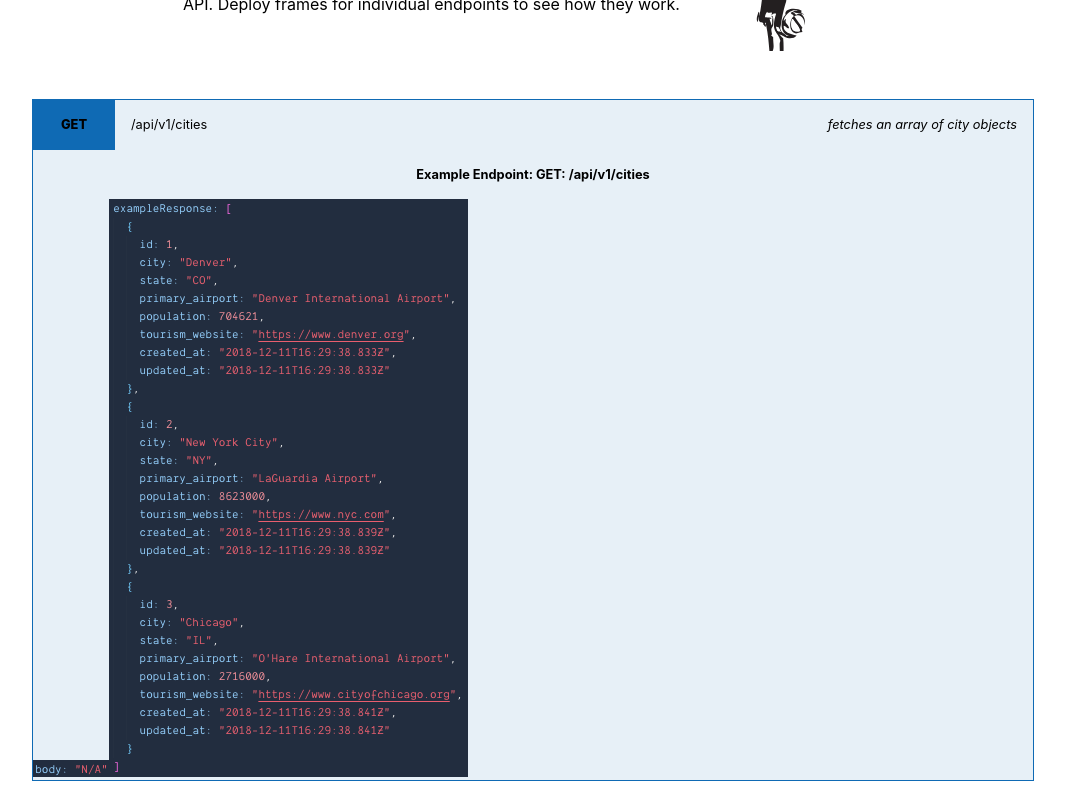
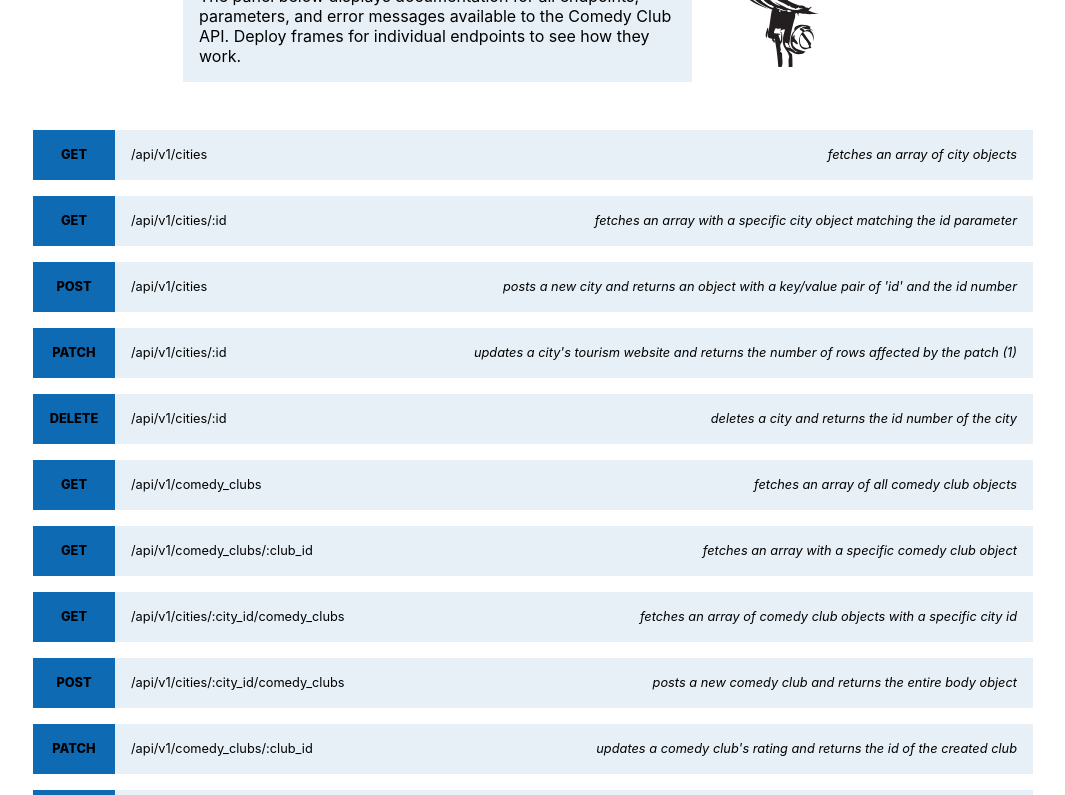
Before and after one commit to relasine/comedy-club-api-docs, a React (Create React App) app: page / in a window 1280 px wide. Shown: the part 380-1175 px from the top of the page, without its empty margins (107-1172 px from the left). Built offline with nearby package versions, Linux system fonts and the light colour scheme.

Commit message:
Add styling, modals

```diff
--- a/src/components/App/App.js
+++ b/src/components/App/App.js
@@ -5,12 +5,37 @@ import Instructions from "../Instructions";
 import PaneContainer from "../PaneContainer";
 
 class App extends Component {
+  constructor() {
+    super();
+
+    this.state = {
+      modalDeployed: false
+    };
+  }
+
+  modalsOpen = () => {
+    this.setState({
+      modalDeployed: true
+    });
+  };
+
+  modalsClosed = () => {
+    this.setState({
+      modalDeployed: false
+    });
+  };
+
   render() {
     return (
       <div className="App">
+        <div className={`dark-overlay ${this.state.modalDeployed}`} />
         <Intro />
         <Instructions />
-        <PaneContainer />
+        <PaneContainer
+          openModal={this.modalsOpen}
+          closeModal={this.modalsClosed}
+          modalDeployed={this.state.modalDeployed}
+        />
         <div />
       </div>
     );
--- a/src/components/ExampleModal/index.js
+++ b/src/components/ExampleModal/index.js
@@ -3,11 +3,16 @@ import "../../styles/ExampleModal.css";
 
 class ExampleModal extends Component {
   render() {
+    const { data, showStatus, closeModal } = this.props;
+
     return (
-      <aside className="example-modal">
-        <h4>Example Endpoint: {this.props.data.exampleUrl}</h4>
-        <img src={this.props.data.body} alt="body-example" />
-        <img src={this.props.data.exampleResponse} alt="example-response" />
+      <aside className={`example-modal ${showStatus}`}>
+        <button onClick={closeModal}>close</button>
+        <h4>Example Endpoint: {data.exampleUrl}</h4>
+        <h4>Example Body Object:</h4>
+        <img src={data.body} alt="body-example" />
+        <h4>Example Response Object</h4>
+        <img src={data.exampleResponse} alt="example-response" />
         <div />
       </aside>
     );
--- a/src/components/Pane/index.js
+++ b/src/components/Pane/index.js
@@ -7,14 +7,34 @@ class Pane extends Component {
     super();
 
     this.state = {
-      deployed: false
+      deployed: false,
+      modalStatus: false
     };
   }
 
-  handleClick = () => {
+  handleClick = e => {
+    if (e.target.innerText === "show example" || this.props.modalDeployed) {
+      return;
+    }
     this.setState({
-      deployed: !this.state.deployed
+      deployed: !this.state.deployed,
+      modalStatus: false
     });
+  };
+
+  openModal = () => {
+    console.log(this.props.modalDeployed);
+    this.setState({
+      modalStatus: true
+    });
+    this.props.openModal();
+  };
+
+  closeModal = () => {
+    this.setState({
+      modalStatus: false
+    });
+    this.props.closeModal();
   };
 
   render() {
@@ -56,8 +76,13 @@ class Pane extends Component {
             <span className="secondary-label">Error message:</span>{" "}
             {failureMessage}
           </p>
+          <button onClick={this.openModal}>show example</button>
         </section>
-        <ExampleModal data={example} />
+        <ExampleModal
+          data={example}
+          closeModal={this.closeModal}
+          showStatus={this.state.modalStatus}
+        />
       </article>
     );
   }
--- a/src/components/PaneContainer/index.js
+++ b/src/components/PaneContainer/index.js
@@ -7,18 +7,53 @@ import {
 } from "../../utilities/endpoints.js";
 
 class PaneContainer extends Component {
+  constructor() {
+    super();
+
+    this.state = {
+      deployed: null
+    };
+  }
+
+  handleModal = modal => {
+    this.setState({
+      deployed: modal
+    });
+  };
+
+  closeModals = () => {
+    this.setState({
+      deployed: null
+    });
+  };
   render() {
     let key = 0;
 
     const cityEndpointsContainer = cityEndpoints.map(endpoint => {
       key++;
-      return <Pane key={key} data={endpoint} />;
+      return (
+        <Pane
+          openModal={this.props.openModal}
+          closeModal={this.props.closeModal}
+          modalDeployed={this.props.modalDeployed}
+          key={key}
+          data={endpoint}
+        />
+      );
     });
 
     const clubsEndpointsContainer = comedyClubEndpoints.map(endpoint => {
       key++;
 
-      return <Pane key={key} data={endpoint} />;
+      return (
+        <Pane
+          openModal={this.props.openModal}
+          closeModal={this.props.closeModal}
+          modalDeployed={this.props.modalDeployed}
+          key={key}
+          data={endpoint}
+        />
+      );
     });
     return (
       <main className="pane_container">
--- a/src/index.css
+++ b/src/index.css
@@ -6,6 +6,7 @@ body {
     sans-serif;
   -webkit-font-smoothing: antialiased;
   -moz-osx-font-smoothing: grayscale;
+  height: 100%;
 }
 
 code {
--- a/src/styles/App.css
+++ b/src/styles/App.css
@@ -12,3 +12,15 @@ h3,
 h4 {
   text-align: center;
 }
+
+.App {
+  overflow: hidden;
+}
+
+.dark-overlay.true {
+  position: absolute;
+  background: rgba(0, 0, 0, 0.7);
+  height: 300vh;
+  width: 100vw;
+  z-index: 900;
+}
--- a/src/styles/ExampleModal.css
+++ b/src/styles/ExampleModal.css
@@ -0,0 +1,30 @@
+.example-modal {
+  position: absolute;
+  left: -4000px;
+  transition: 0.3s;
+  background: #fff;
+  text-align: center;
+  z-index: 1000;
+  max-width: 500px;
+  padding-bottom: 1rem;
+  top: 10px;
+  border: 1px solid rgba(0, 0, 0, 0.4);
+  height: auto;
+}
+
+.example-modal.true {
+  left: 0;
+  right: 0;
+  margin-left: auto;
+  margin-right: auto;
+}
+
+.example-modal button {
+  position: absolute;
+  top: 1rem;
+  right: 1rem;
+  font-weight: 700;
+  background: #0f6ab4;
+  border: none;
+  padding: 0.3rem;
+}
--- a/src/styles/Instructions.css
+++ b/src/styles/Instructions.css
@@ -4,9 +4,15 @@
   max-width: 700px;
 }
 
+.instructions h3 {
+  color: #0f6ab4;
+}
+
 .instructions p {
   max-width: 500px;
   margin: auto;
+  background: #e7f0f7;
+  padding: 1rem;
 }
 
 .right-pane {
--- a/src/styles/Intro.css
+++ b/src/styles/Intro.css
@@ -1,4 +1,12 @@
 .intro p {
   max-width: 700px;
   margin: auto;
+  background: #e7f0f7;
+  padding: 1rem;
 }
+
+.intro h1 {
+  margin-top: 0;
+  padding-top: 1rem;
+  color: #0f6ab4;
+}
--- a/src/styles/Pane.css
+++ b/src/styles/Pane.css
@@ -3,13 +3,13 @@
   margin: 1rem auto;
   background: #e7f0f7;
   font-size: 0.8rem;
-  border: 1px solid #0f6ab4;
+  border: 1px solid #;
+  position: relative;
 }
 
 .pane:hover {
   cursor: pointer;
 }
-
 .main-pane {
   display: flex;
 }
@@ -52,5 +52,13 @@
 }
 
 .secondary-pane.true {
-  height: 210px;
+  height: 270px;
 }
+
+.secondary-pane button {
+  width: 200px;
+  margin: 0.5rem auto;
+  background: #0f6ab4;
+  font-weight: 700;
+  border: none;
+}
--- a/src/utilities/endpoints.js
+++ b/src/utilities/endpoints.js
@@ -103,7 +103,7 @@ export const comedyClubEndpoints = [
     params: "city id (number)",
     body: "N/A",
     successStatus: 201,
-    returns: "fetches an array of comedy club objects",
+    returns: "fetches an array of comedy club objects with a specific city id",
     failureStatus: 422,
     failureMessage: "<error message>",
     example: getComedyClubsByCity
--- a/src/utilities/fetches.js
+++ b/src/utilities/fetches.js
@@ -30,14 +30,14 @@ export const deleteCity = {
 
 export const getClubs = {
   exampleUrl: "GET: /api/v1/comedy_clubs",
-  body: "./body-examples/get-club.png",
+  body: "./body-examples/n-a.png",
   exampleResponse: "./response-ss/get-clubs.png"
 };
 
 export const getSpecificClub = {
   exampleUrl: "GET: /api/v1/comedy_clubs/2",
   body: "./body-examples/n-a.png",
-  exampleResposne: "./respons-ss/get-specific-club.png"
+  exampleResponse: "./response-ss/get-specific-club.png"
 };
 
 export const getComedyClubsByCity = {
```
Also changed, not shown: public/response-ss/get-clubs-by-city.png, public/response-ss/get-clubs.png.
